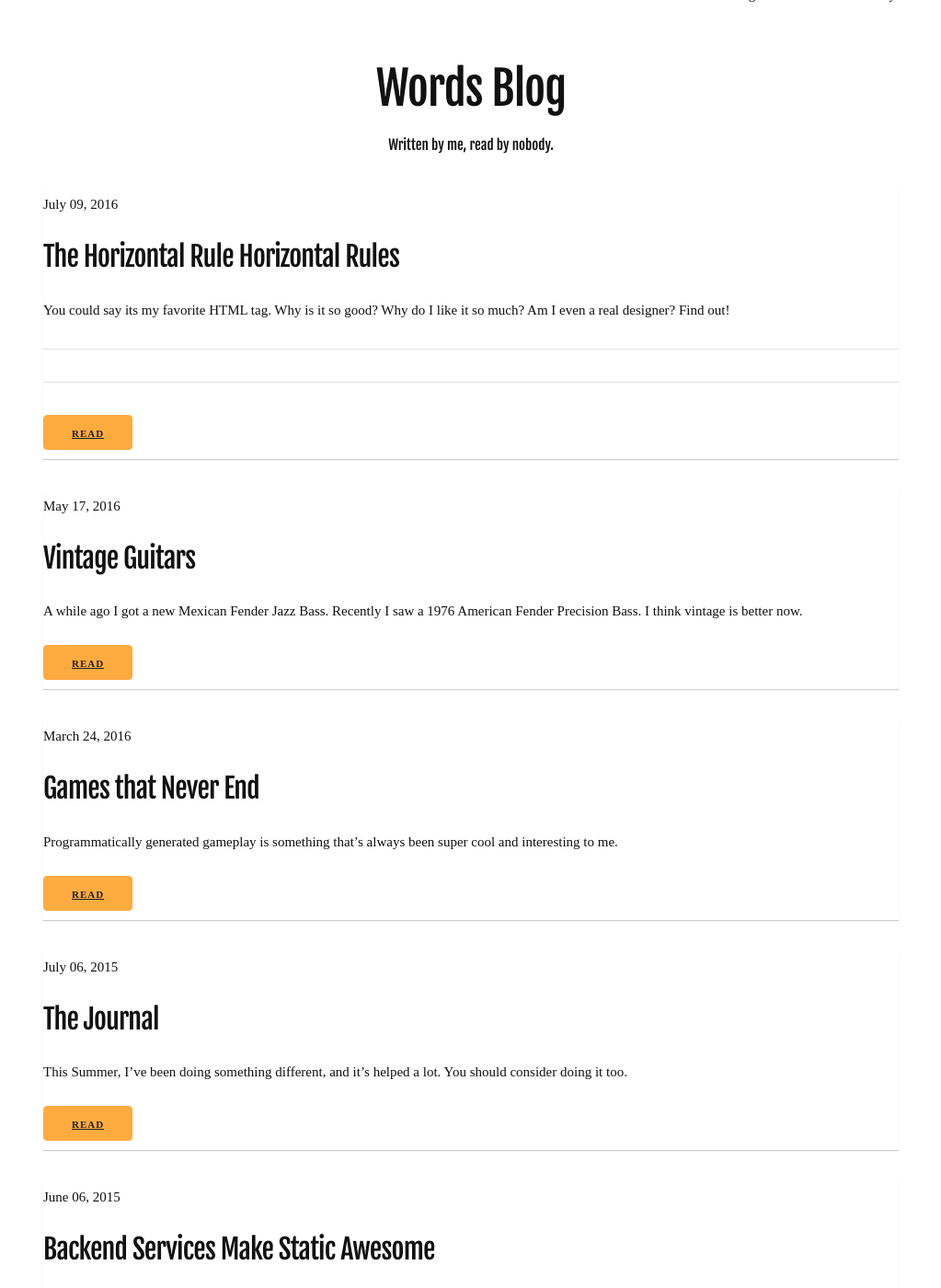
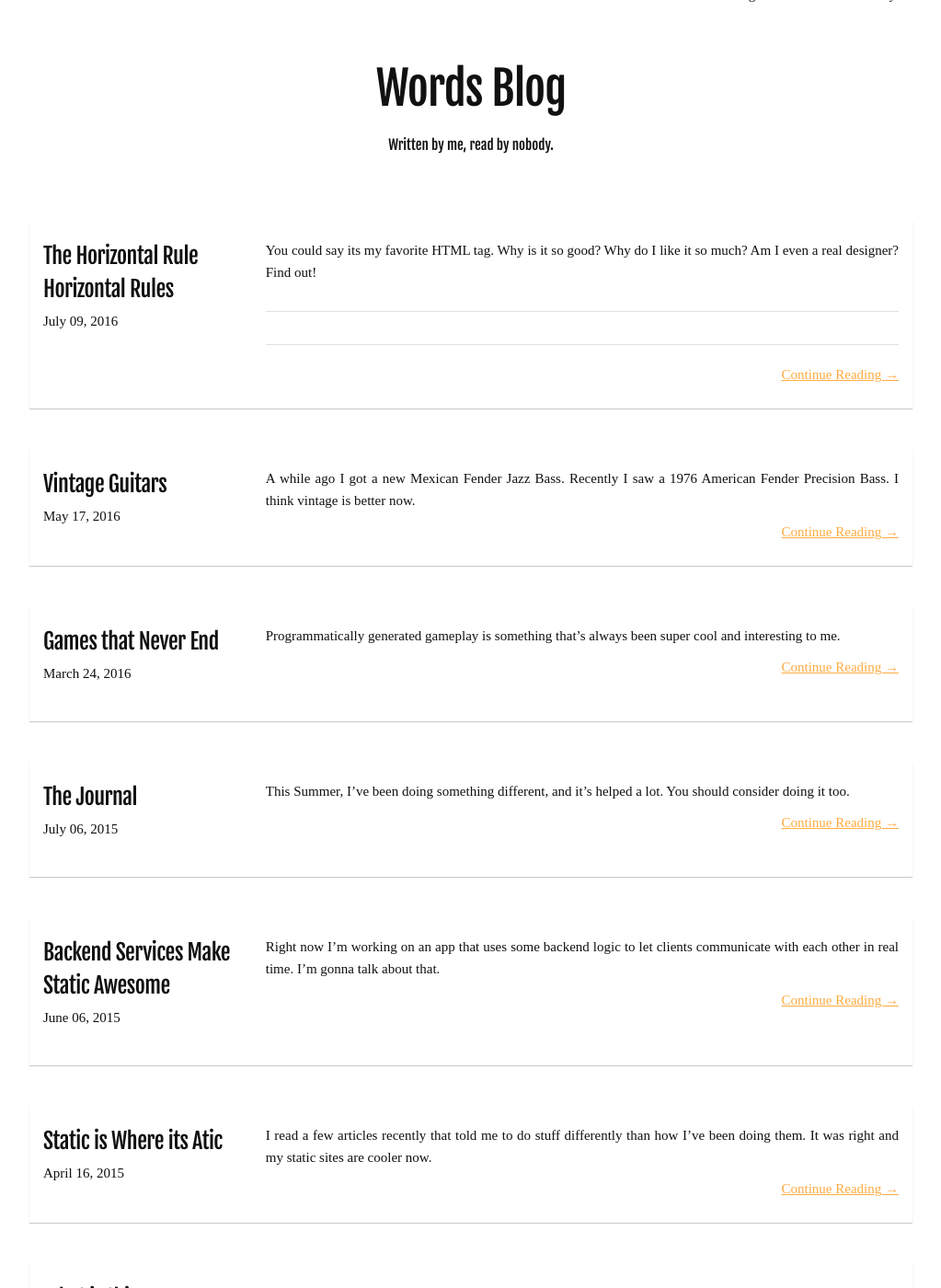
Before and after one commit to kmrn/kmrn.github.io, a Jekyll site: the page built from blog.html, in a window 1280 px wide and 1400 px high, scrolled down 235 px. Shown: the whole window at 92% size, without its empty margins (128-1151 px from the left). Built offline with Jekyll 4.4.1, drawn with Linux system fonts in a browser that asks for light colours; some web fonts are replaced; some of the changed text lies outside the part shown.

Commit message:
fix blog page to be more like the frontage shortlist

```diff
--- a/blog.html
+++ b/blog.html
@@ -11,20 +11,24 @@ This page will appear when you visit /blog -->
   <div class="u-text-center">
     <h6>Written by me, read by nobody.</h6>
   </div>
-  <section class="container posts-container">
-    <div class="row">
+  <div class="container">
+    <section class="latest-posts-container">
       <ul class="posts-container">
-          {% for post in site.categories.blog %}
-          <li class="frontpage-post">
+        {% for post in site.categories.blog %}
+          <li class="frontpage-post row">
             <div class="post-block">
-              <div class="post-title"><p class="post-date">{{ post.date | date: '%B %d, %Y' }}</p><h4>{{ post.title }}</h4></div>
-              <p>{{ post.excerpt }}</p>
-              <a href="{{ post.url }}" class="button button-primary">Read</a>
+              <div class="three columns">
+                <div class="post-title"><h5>{{ post.title }}</h5><p class="post-date">{{ post.date | date: '%B %d, %Y' }}</p></div>
+              </div>
+              <div class="nine columns post-excerpt">
+                {{ post.excerpt }}
+                <a href="{{ post.url }}" class="post-link">Continue Reading &rarr;</a>
+              </div>
             </div>
           </li>
           <br>
         {% endfor %}
       </ul>
-    </div>
-  </section>
+    </section>
+  </div>
 </div>
```
